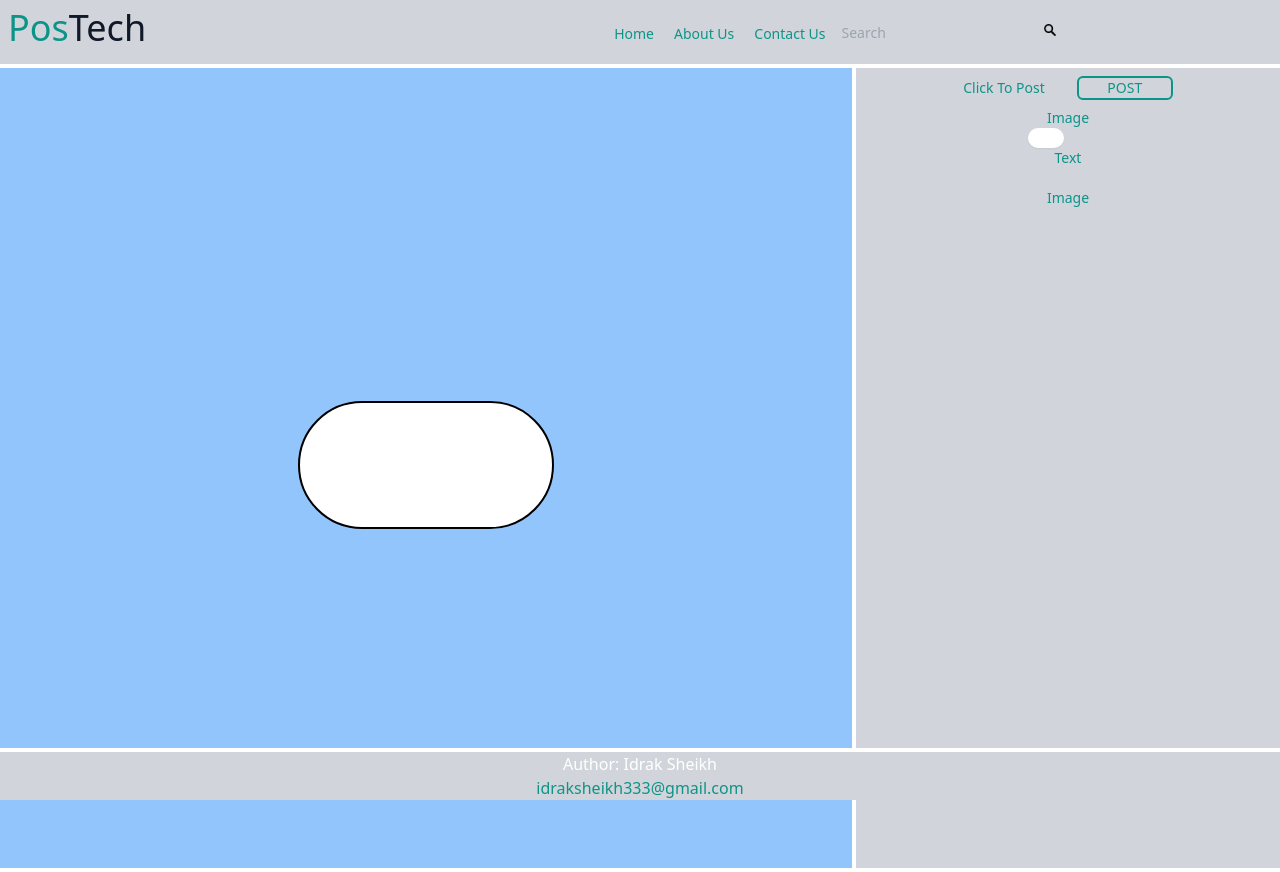
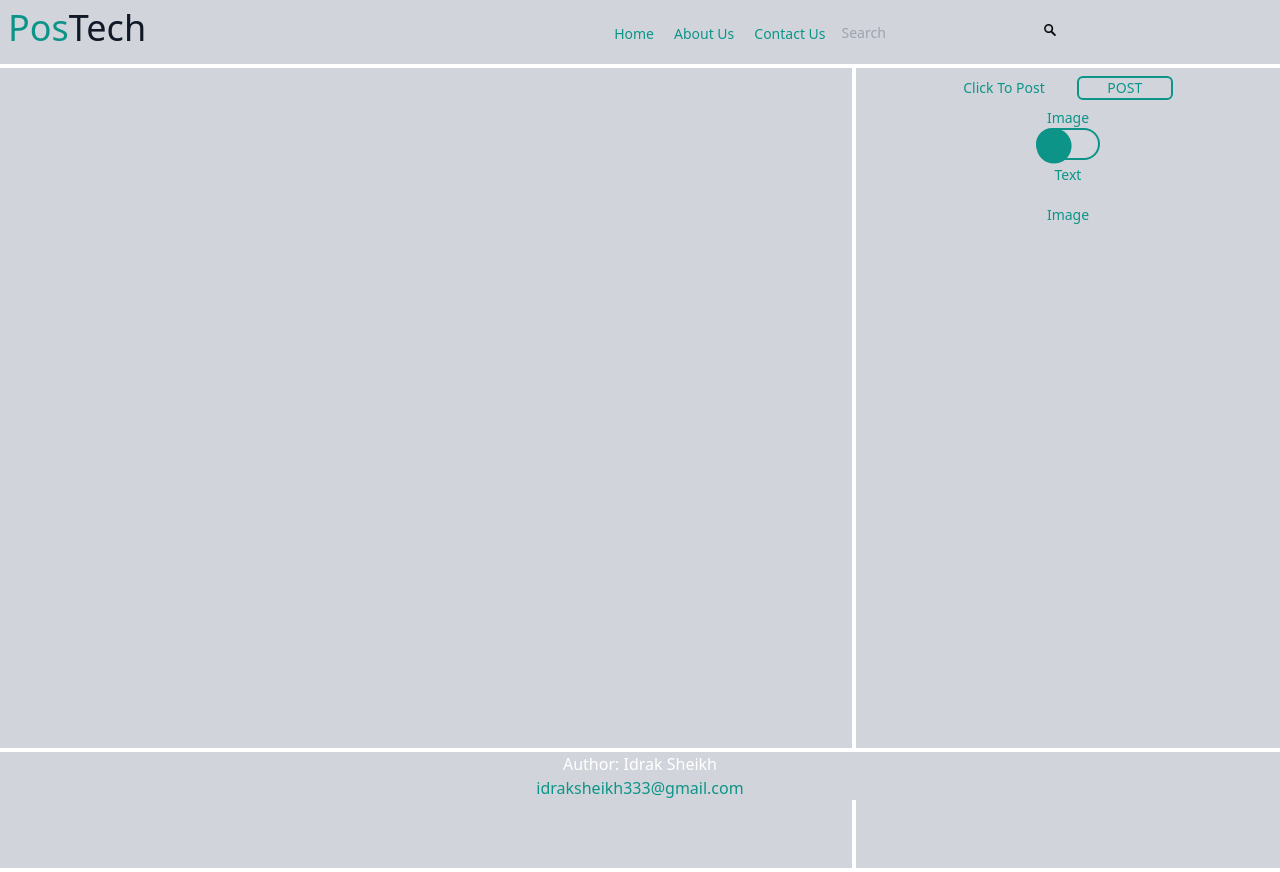
Before and after one commit to idraksheikh/reactBasicproject, a React (Create React App) app: page / in a window 1280 px wide. Both pictures are taken after a click on the button "POST". Built offline with nearby package versions, Linux system fonts and the light colour scheme.

Commit message:
updated project post.js file

```diff
--- a/src/component/Post.js
+++ b/src/component/Post.js
@@ -1,5 +1,5 @@
 import PostDetails from "./PostDetails";
-import Switch from "./Switch";
+
 // document.getElementById("show").addEventListener('Click',chngdisplay);
 export default function postMessage()
 {
@@ -9,7 +9,7 @@ export default function postMessage()
 
 
         <div className="col-span-4">
-            <Switch/>
+           <div className="bg-gray-300 h-screen"></div>
        </div>
 
         <div className="col-span-2">
--- a/src/component/PostDetails.js
+++ b/src/component/PostDetails.js
@@ -1,4 +1,5 @@
 import '../css/PostDetails.css';
+import '../css/Switch.css';
 import {useState} from 'react';
 
 export default function PostDetails(){
@@ -36,16 +37,15 @@ export default function PostDetails(){
             <div className="hidden mt-2" id="postinfo">
             <label className='text-sm'>Image</label>
 
-                        <div className="flex justify-center">
-                            <div className="form-check form-switch">
-                                <input className="form-check-input appearance-none w-9 -ml-10 rounded-full float-left h-5 align-top bg-white bg-no-repeat bg-contain bg-gray-00 focus:outline-none cursor-pointer shadow-sm" type="checkbox" value={flag} role="switch" id="flexSwitchCheckDefault" onChange={chkflag}/>
-
-                            </div>
-                        </div>
+            <div className='Switch  flex justify-center items-center'>
+             <label htmlFor='toggle-switch'>
+            <input type="checkbox" id="toggle-switch" className='cursor-pointer h-8 w-16 rounded-full appearance-none bg-white bg-opacity-5 border-2 border-teal-600 checked:bg-gray-300 transition duration-200 realtive '  value={flag} onChange={chkflag}/>
+            </label>
+        </div>
                     <label className='text-sm'>Text</label>
                 <form action=""  >
 
-
+                {/*   */}
                     <br/>
 
                     <label>{opt}</label>
--- a/src/component/Switch.js
+++ /dev/null
@@ -1,15 +0,0 @@
-import React from 'react';
-
-function Switch() {
-
-  return (<>
-        <div className='Switch bg-blue-300 h-screen flex justify-center items-center'>
-             <label htmlFor='toggle'>
-            <input type="checkbox" id="toggle" className='cursor-pointer h-32 w-64 rounded-full appearance-none bg-white border-2 border-black checked:bg-gray:600 transition duration-200' />
-            </label>
-        </div>
-</>
-  );
-}
-
-export default Switch;
--- /dev/null
+++ b/src/css/Switch.css
@@ -0,0 +1,11 @@
+@tailwind base;
+@tailwind component;
+@tailwind utilities;
+
+#toggle-switch::after{
+    content:'';
+    @apply h-8 w-8 rounded-full bg-teal-600 absolute transform scale-110 transition duration-200;
+}
+#toggle-switch:checked::after{
+    @apply transform scale-110 translate-x-8;
+}
--- a/tailwind.config.js
+++ b/tailwind.config.js
@@ -3,11 +3,19 @@ module.exports = {
     "./src/**/*.{js,jsx,ts,tsx}",
   ],
   theme: {
-    extend: {},
+    extend: {
+      borderColor: theme=>({
+        DEFAULT: theme('colors.gray.300','currentColor'),
+        'neon':'#ccff00',
+      }),
+      backgroundColor: theme=>({
+        'neon':'#ccff00',
+      }),
+    },
   },
   variants:{
     extend:{
-      backGroundColor:['checked'],
+      backgroundColor:['checked'],
     },
   },
   plugins: [],
```
